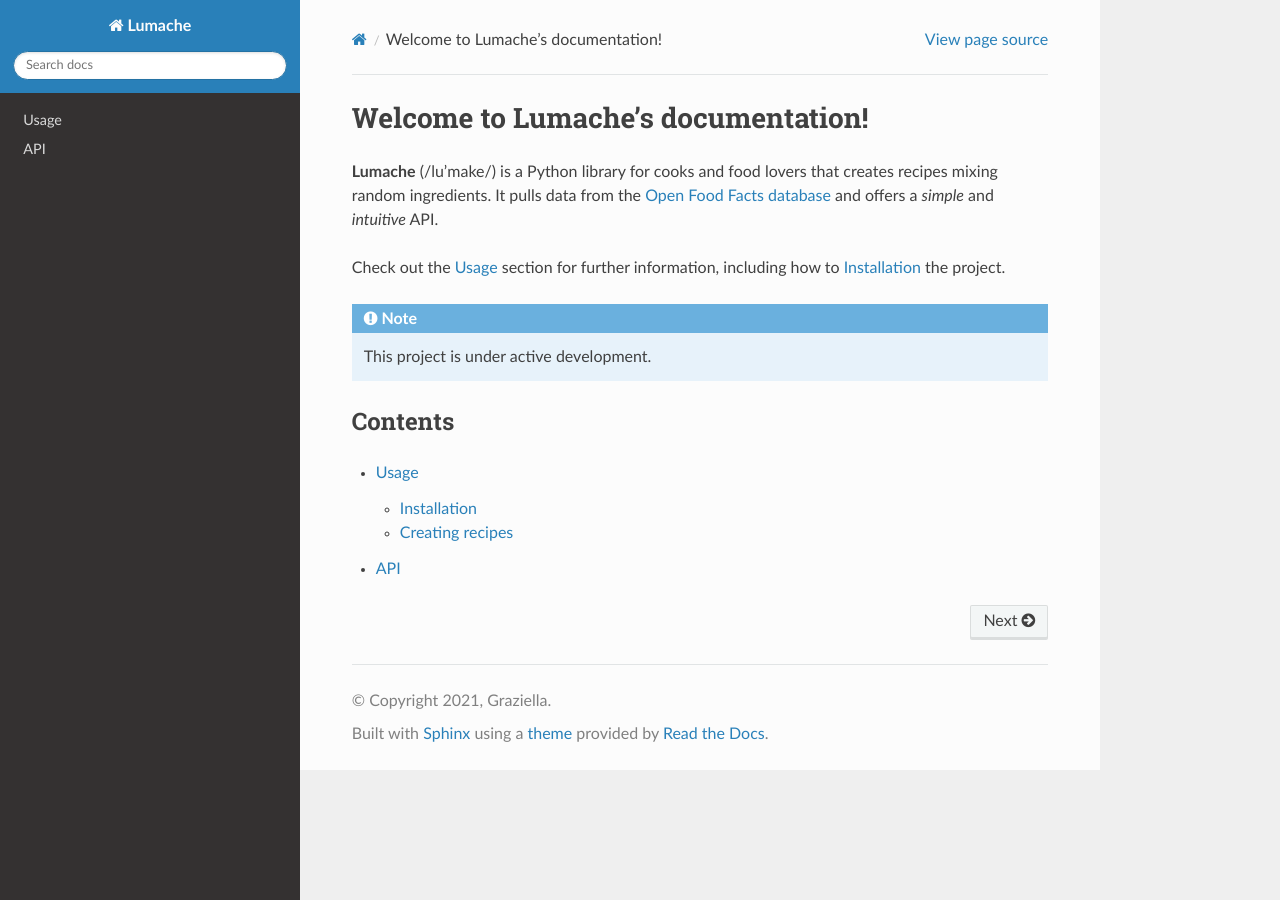
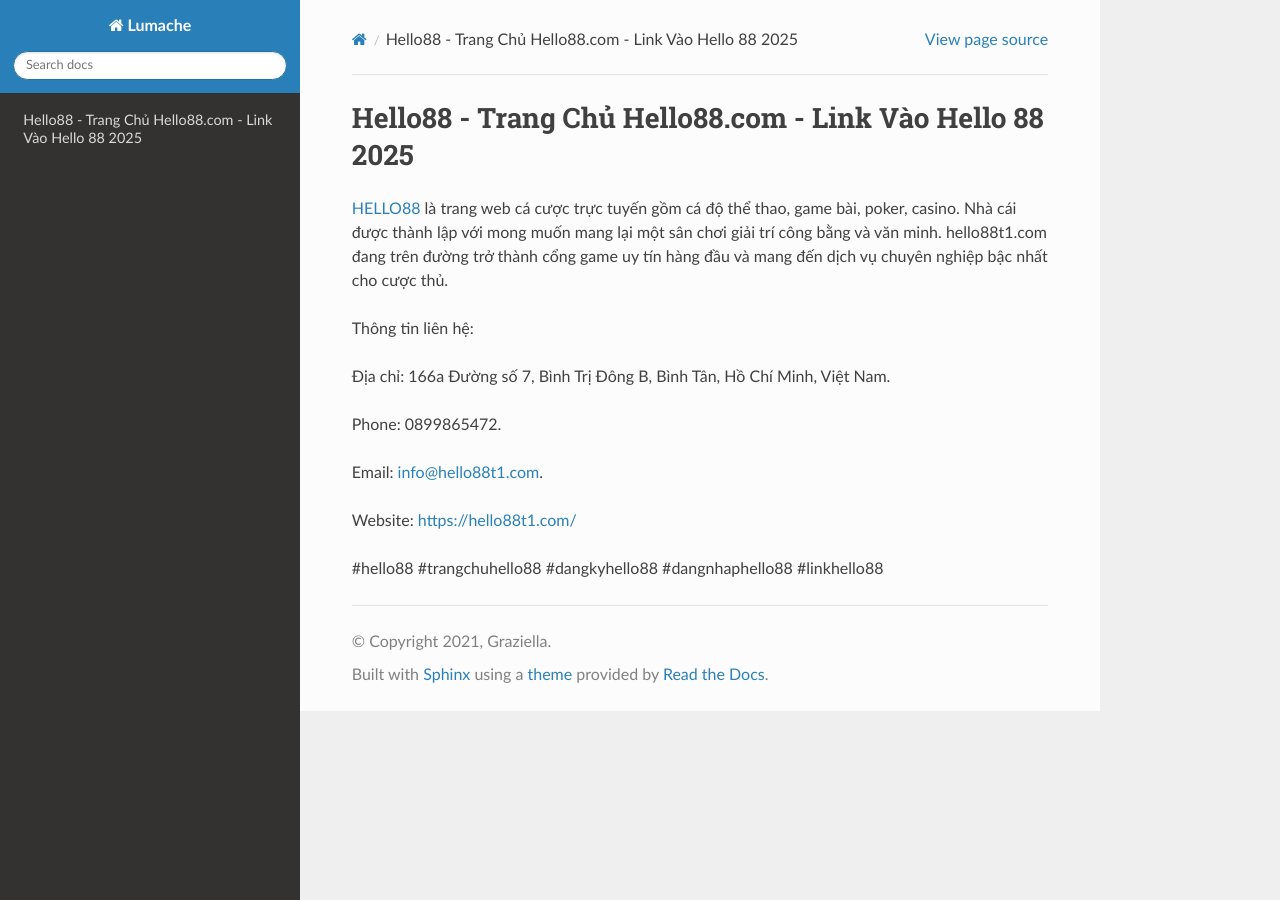
Before and after one commit to parkisngan19/hello88t1com, a Sphinx documentation site: the page built from docs/source/index.rst, in a window 1280 px wide. Built offline with Sphinx 7.4.7 and the Read the Docs theme 3.1.0, drawn with Linux system fonts in a browser that asks for light colours.

Commit message:
Update index.rst

```diff
--- a/docs/source/index.rst
+++ b/docs/source/index.rst
@@ -1,22 +1,16 @@
-Welcome to Lumache's documentation!
+Hello88 - Trang Chủ Hello88.com - Link Vào Hello 88 2025
 ===================================
 
-**Lumache** (/lu'make/) is a Python library for cooks and food lovers
-that creates recipes mixing random ingredients.
-It pulls data from the `Open Food Facts database <https://world.openfoodfacts.org/>`_
-and offers a *simple* and *intuitive* API.
+`HELLO88 <https://hello88t1.com/>`_ là trang web cá cược trực tuyến gồm cá độ thể thao, game bài, poker, casino. Nhà cái được thành lập với mong muốn mang lại một sân chơi giải trí công bằng và văn minh. hello88t1.com đang trên đường trở thành cổng game uy tín hàng đầu và mang đến dịch vụ chuyên nghiệp bậc nhất cho cược thủ.
 
-Check out the :doc:`usage` section for further information, including
-how to :ref:`installation` the project.
+Thông tin liên hệ:
 
-.. note::
+Địa chỉ: 166a Đường số 7, Bình Trị Đông B, Bình Tân, Hồ Chí Minh, Việt Nam.
 
-   This project is under active development.
+Phone: 0899865472.
 
-Contents
---------
+Email: info@hello88t1.com.
 
-.. toctree::
+Website: https://hello88t1.com/
 
-   usage
-   api
+#hello88 #trangchuhello88 #dangkyhello88 #dangnhaphello88 #linkhello88
```
